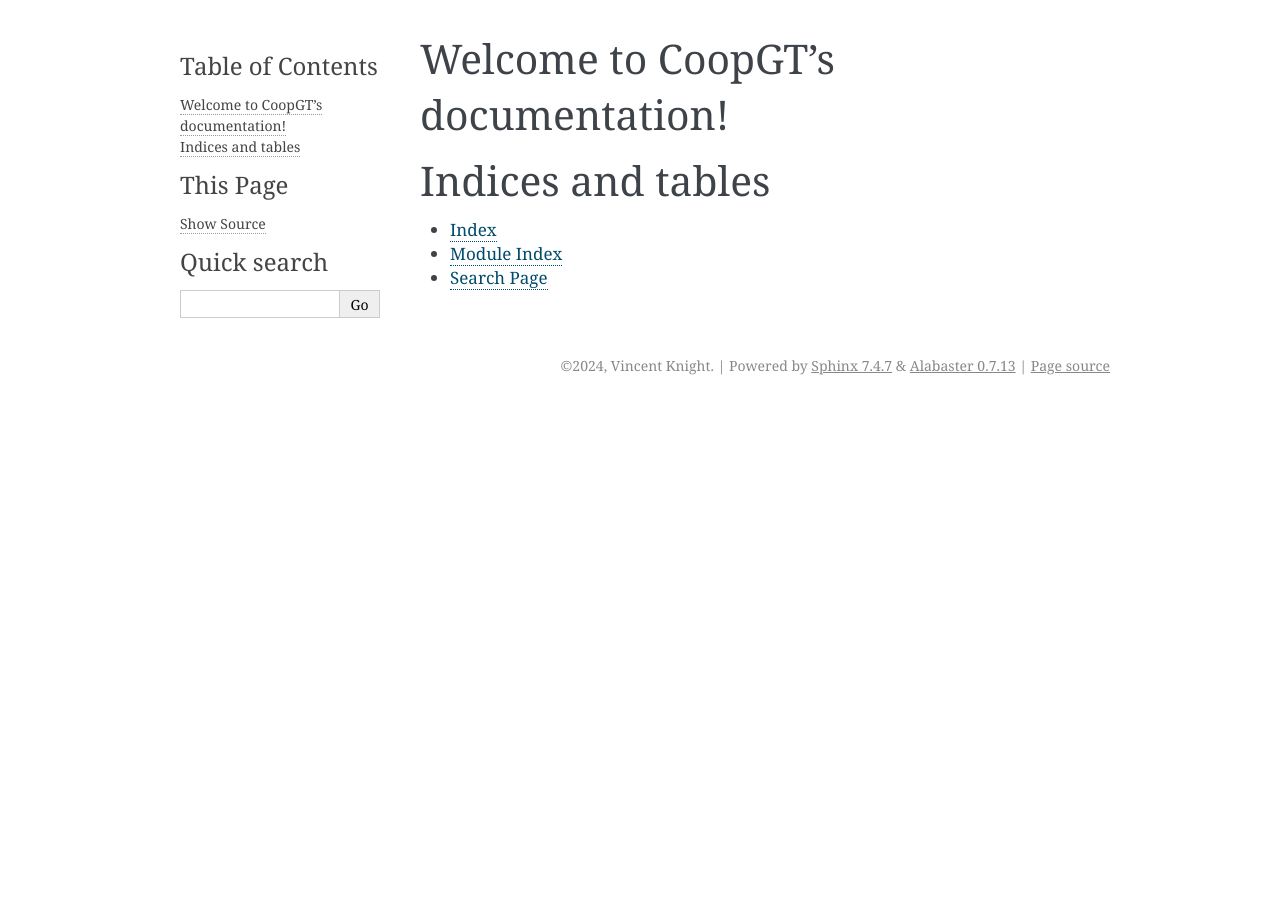
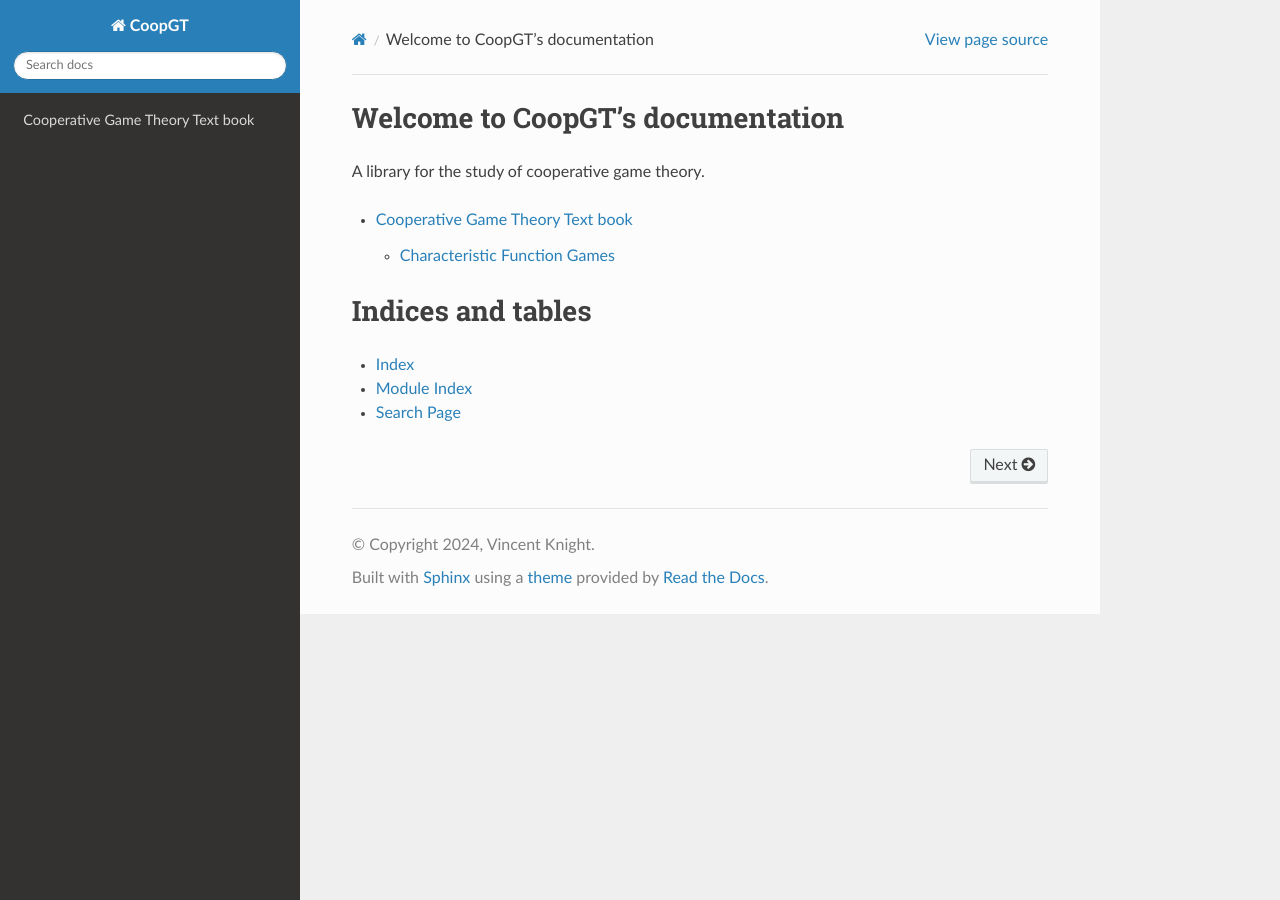
Before and after one commit to drvinceknight/coopgt, a Sphinx documentation site: the page built from docs/index.rst, in a window 1280 px wide. Built offline with Sphinx 7.4.7 and the Read the Docs theme 2.0.0, drawn with Linux system fonts in a browser that asks for light colours; pages that are not in the unit, such as notebooks, are missing from menus.

Commit message:
Add discussion documentation for characteristic function game

```diff
--- a/docs/conf.py
+++ b/docs/conf.py
@@ -5,6 +5,7 @@
 
 # -- Project information -----------------------------------------------------
 # https://www.sphinx-doc.org/en/master/usage/configuration.html#project-information
+import os
 
 project = 'CoopGT'
 copyright = '2024, Vincent Knight'
@@ -13,7 +14,11 @@
 # -- General configuration ---------------------------------------------------
 # https://www.sphinx-doc.org/en/master/usage/configuration.html#general-configuration
 
-extensions = []
+extensions = [
+    "sphinx.ext.mathjax",
+    "sphinx.ext.napoleon",
+    "sphinx_togglebutton",
+]
 
 templates_path = ['_templates']
 exclude_patterns = ['_build', 'Thumbs.db', '.DS_Store']
@@ -21,7 +26,12 @@
 
 
 # -- Options for HTML output -------------------------------------------------
-# https://www.sphinx-doc.org/en/master/usage/configuration.html#options-for-html-output
+# The theme to use for HTML and HTML Help pages.  See the documentation for
+# a list of builtin themes.
+on_rtd = os.environ.get("READTHEDOCS", None) == "True"
 
-html_theme = 'alabaster'
-html_static_path = ['_static']
+if not on_rtd:  # only import and set the theme if we're building docs locally
+    import sphinx_rtd_theme
+
+    html_theme = "sphinx_rtd_theme"
+    html_theme_path = [sphinx_rtd_theme.get_html_theme_path()]
--- a/docs/index.rst
+++ b/docs/index.rst
@@ -1,15 +1,17 @@
-.. CoopGT documentation master file, created by
-   sphinx-quickstart on Fri Jan 12 10:46:47 2024.
+.. Nashpy documentation main file, created by
+   sphinx-quickstart on Sat Jun 17 12:30:44 2017.
    You can adapt this file completely to your liking, but it should at least
    contain the root `toctree` directive.
 
-Welcome to CoopGT's documentation!
-==================================
+Welcome to CoopGT's documentation
+=================================
+
+A library for the study of cooperative game theory.
 
 .. toctree::
    :maxdepth: 2
-   :caption: Contents:
 
+   text-book/index.rst
 
 
 Indices and tables
--- /dev/null
+++ b/docs/text-book/index.rst
@@ -0,0 +1,8 @@
+Cooperative Game Theory Text book
+=================================
+
+.. toctree::
+   :maxdepth: 2
+
+   characteristic-function-game.rst
+   shapley-value.rst
--- a/pyproject.toml
+++ b/pyproject.toml
@@ -12,4 +12,4 @@
 
 
 [tool.flit.metadata.requires-extra]
-doc = ["sphinx", "sphinx-rtd-theme"]
+doc = ["sphinx", "sphinx-rtd-theme", "sphinx-togglebutton"]
```
Also changed, not shown: docs/text-book/characteristic-function-game.rst (added, +152 -0 lines), docs/_static/monotone-characteristic-game/main.png (added), docs/_static/superadditive-game/main.png (added), docs/_static/taxi-trip/main.png (added), 7 other files.
